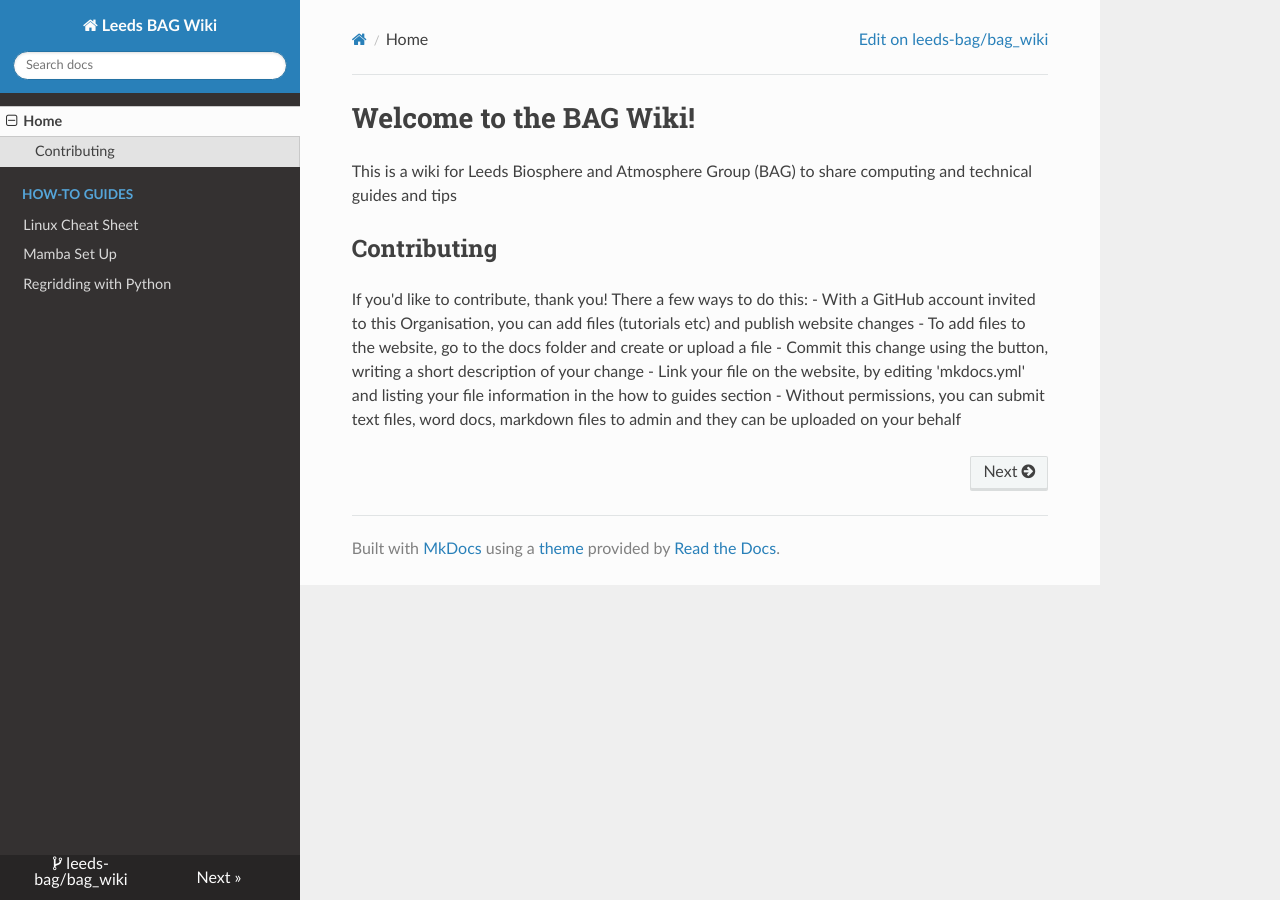
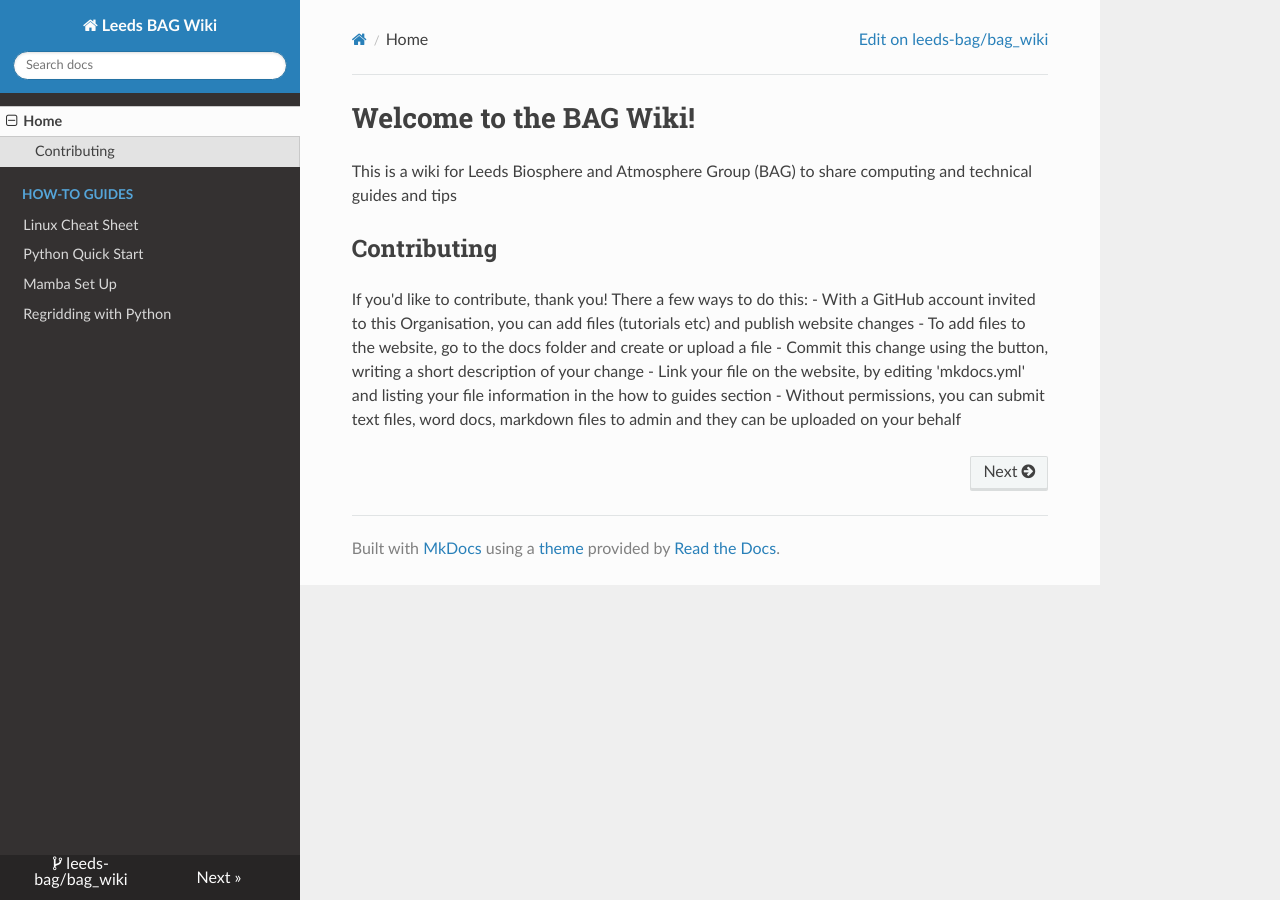
Before and after one commit to leeds-bag/bag_wiki, an MkDocs documentation site: the page built from docs/index.md, in a window 1280 px wide. Built offline with MkDocs 1.6.1, drawn with Linux system fonts in a browser that asks for light colours; nearby versions of some CDN libraries.

Commit message:
Add Python Quick Start to navigation

```diff
--- a/mkdocs.yml
+++ b/mkdocs.yml
@@ -12,6 +12,7 @@ nav:
   - Home: index.md
   - How-to guides:
       - Linux Cheat Sheet: linux_cheat_sheet.md
+      - Python Quick Start: python_quick_start.md
       - Mamba Set Up: conda_setup.md
       - Regridding with Python: how_to_regrid_xesmf_tutorial.md
 
```
